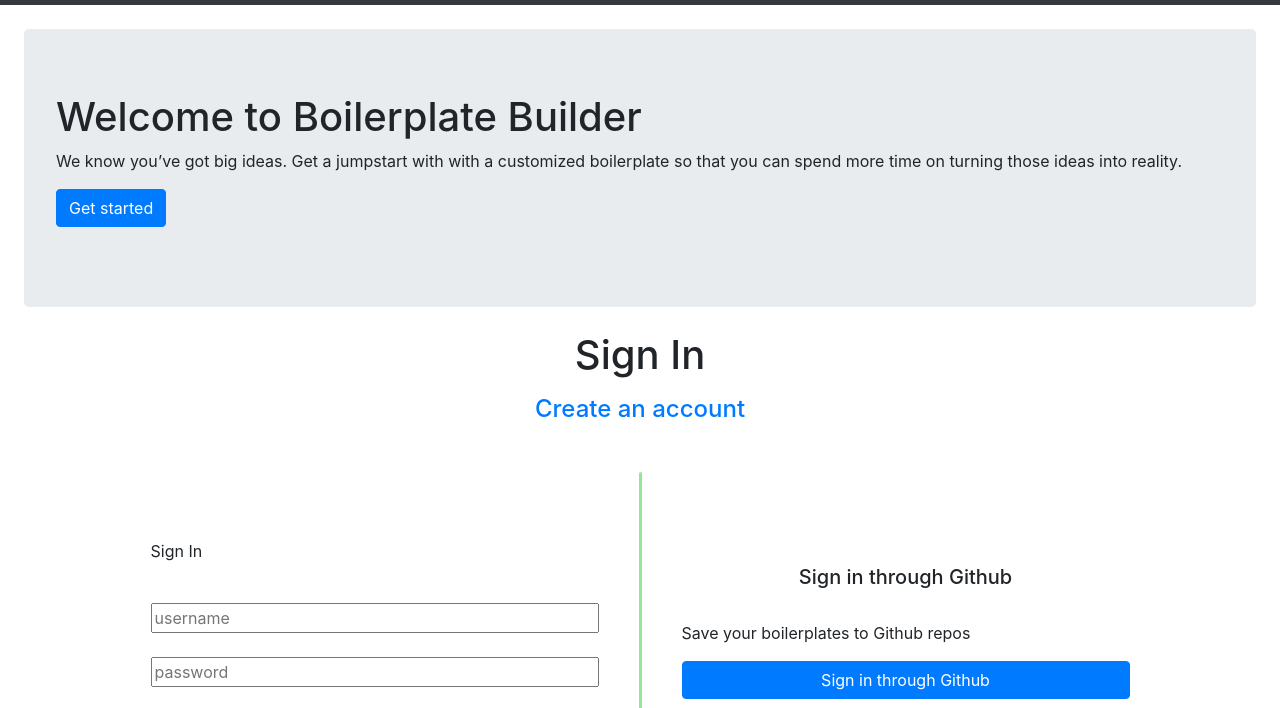
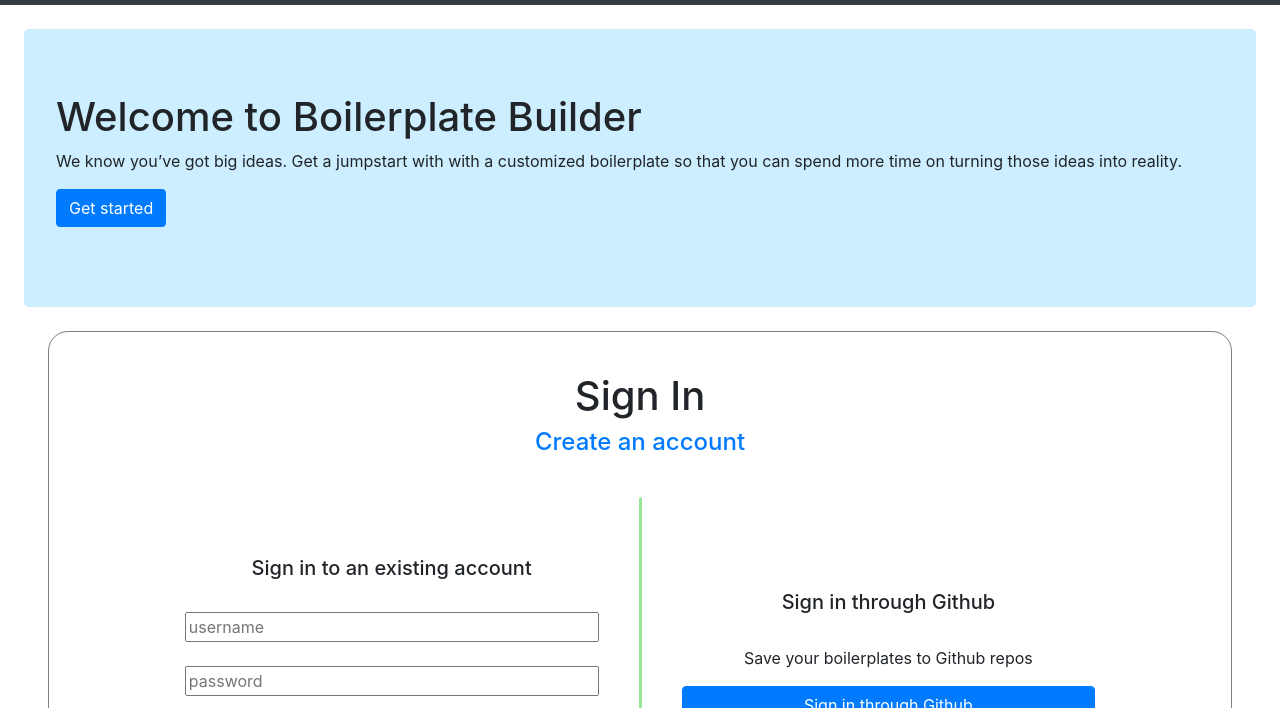
Before and after one commit to boilerplate-builder-capstone/bouiler-plate-builder, a React app: page /#/ in a window 1280 px wide. Shown: the part 67-775 px from the top of the page. Built offline with nearby package versions, Linux system fonts and the light colour scheme.

Commit message:
added more styling

```diff
--- a/client/components/App.js
+++ b/client/components/App.js
@@ -16,7 +16,6 @@
 } from '../reduxStore/user/userActions';
 import ForumPage from './forum/topics'
 import IndividualPost from './forum/individualpost'
-import Header from './Header'
 
 class App extends Component {
   componentDidMount() {
@@ -31,7 +30,6 @@
     return (
       <div>
         <Router>
-          {/* <Header /> */}
           <NavBar user={user} logout={logout} />
           <Route exact path="/" component={Home} />
           <Route exact path="/signin" component={SignIn} />
--- a/client/components/Header.js
+++ /dev/null
@@ -1,11 +0,0 @@
-import React from 'react';
-
-function Header() {
-  return (
-    <div className="header">
-      <img src="logo.png" alt="logo"></img>
-    </div>
-  );
-}
-
-export default Header;
--- a/client/components/PrebuiltBoilers.js
+++ b/client/components/PrebuiltBoilers.js
@@ -66,7 +66,7 @@
 
   return (
     <div>
-        <Jumbotron fluid>
+        <Jumbotron fluid id="prebuilt-jumbotron">
             <Container>
                 <h1>Choose a prebuilt boilerplate.</h1>
                 <p>
--- a/client/components/SignIn.js
+++ b/client/components/SignIn.js
@@ -33,13 +33,14 @@
   render() {
     return (
       <div>
-        <h1 className="header">Sign In</h1>
+        <div className="box">
+          <h1 >Sign In</h1>
           <Link to={'/signup'}>
-          <h4 className="header">Create an account</h4>
+            <h4 >Create an account</h4>
           </Link>
           <div className="splitscreen">
             <form className="split">
-            <p className="textblock">Sign In</p>
+              <h5>Sign in to an existing account</h5>
               <br />
               <input
                 type="text"
@@ -66,7 +67,7 @@
               <Button href="/api/login">Sign in through Github</Button>
             </div>
           </div>
-        <button>POST</button>
+        </div>
       </div>
     );
   }
--- a/public/styles/style.css
+++ b/public/styles/style.css
@@ -1,5 +1,10 @@
 #jumbotron {
   margin: 1.5rem;
+  background-color: #cceeff;
+}
+
+#prebuilt-jumbotron {
+  background-color: #cceeff;
 }
 
 .splitscreen {
@@ -19,9 +24,12 @@
   text-align: center;
 }
 
-.header {
+.box {
   text-align: center;
-  margin: 1rem;
+  margin: 1rem 3rem;
+  padding: 2.5rem 0rem;
+  border: solid gray 1px;
+  border-radius: 20px;
 }
 
 .textblock {
```
Also changed, not shown: client/components/build/ChooseExperience.js, 2 other files. Lines whose indentation alone changed are shown as unchanged.
